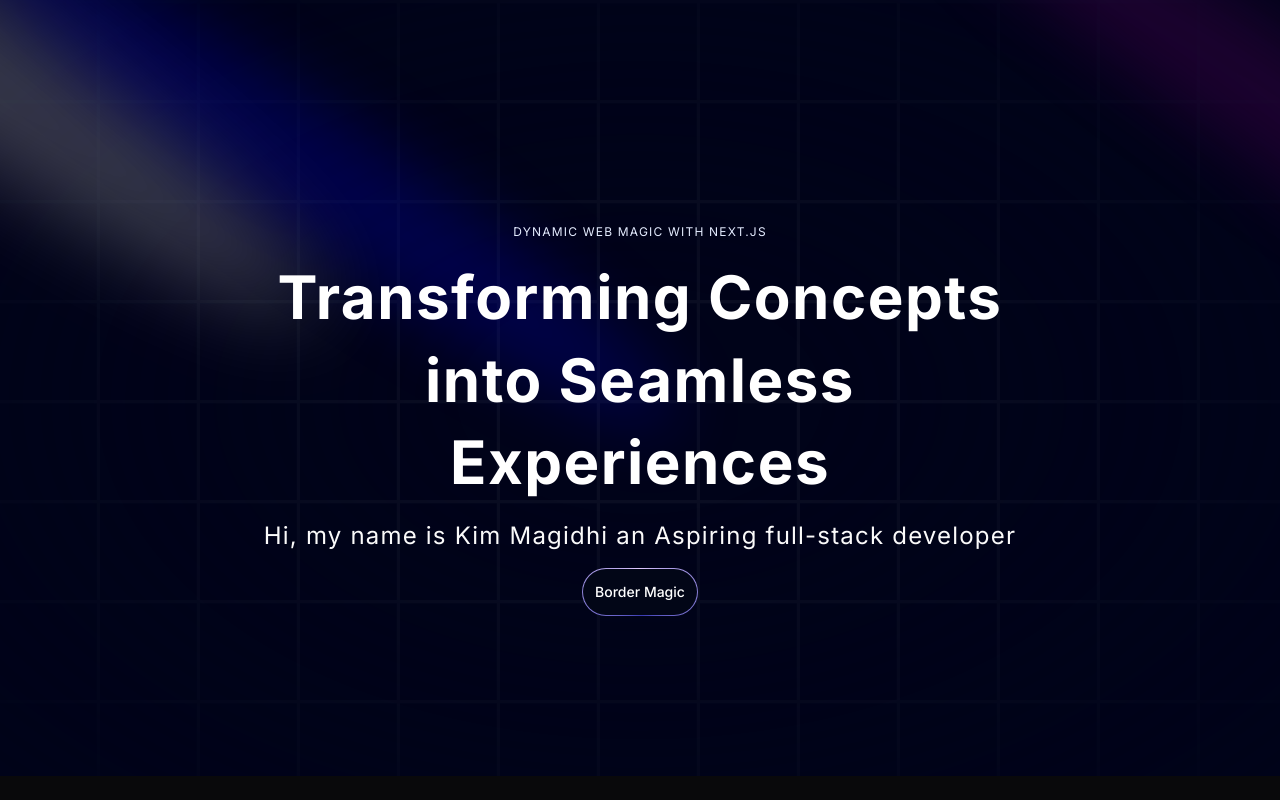
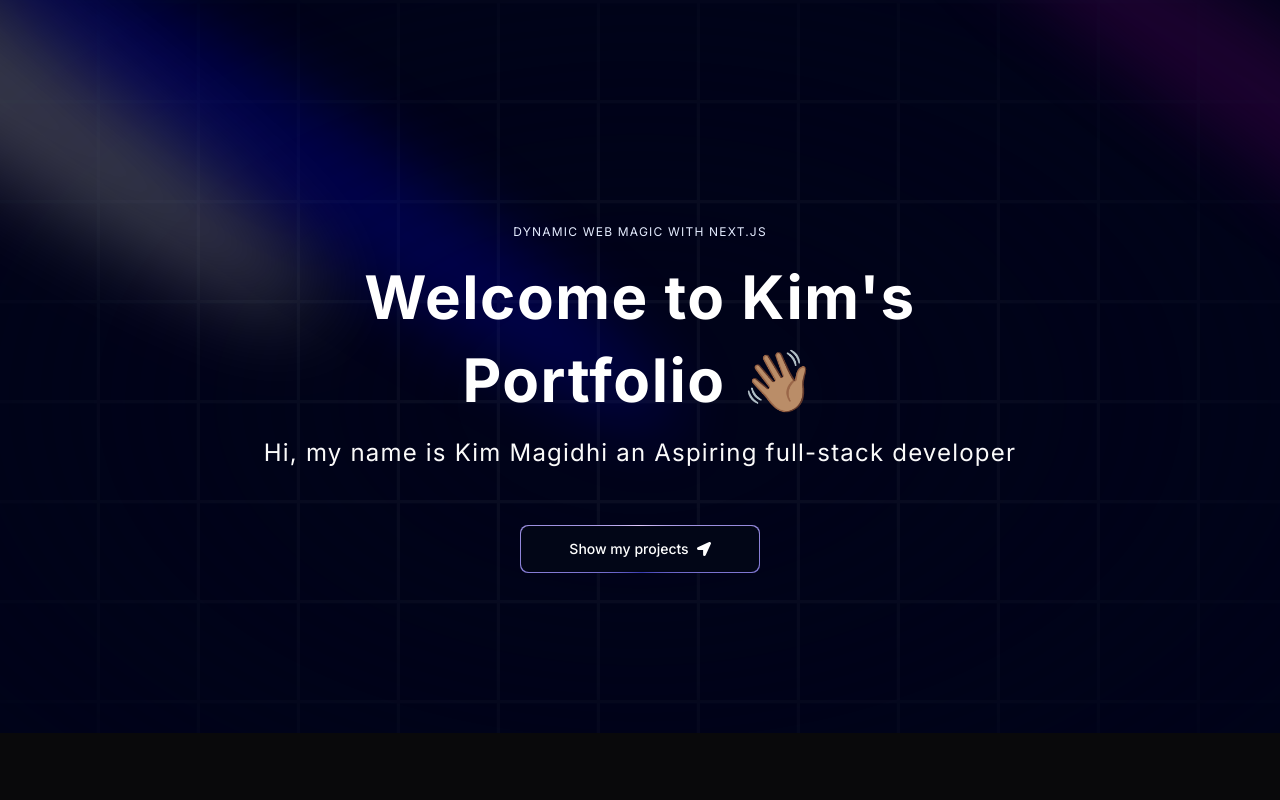
Before and after one commit to KingKimSilverWolf/portfolio_website, a Next.js app: page / in a window 1280 px wide. Built offline with nearby package versions, Linux system fonts and the light colour scheme.

Commit message:
Finished working on the hero section, now started working on the navbar

```diff
--- a/app/page.tsx
+++ b/app/page.tsx
@@ -1,11 +1,16 @@
 import Image from "next/image";
 import Hero from "@/components/Hero";
+import { FloatingNav } from "@/components/ui/FloatingNav";
+import { FaHome } from "react-icons/fa";
 
 export default function Home() {
   return (
     <main className="relative bg-black-100 flex justify-center items-center flex-col overflow-hidden
     mx-auto sm:px-10 px-5">
       <div className="max-w-7xl w-full">
+        <FloatingNav navItems={[
+          { name: 'Home', link: '/', icon: <FaHome/>}
+        ]}/>
         <Hero />
       </div>
     </main>
--- a/components/Hero.tsx
+++ b/components/Hero.tsx
@@ -1,6 +1,7 @@
 import { Spotlight } from './ui/Spotlight'
 import { TextGenerateEffect } from './ui/TextGenerateEffect'
 import  MagicButton  from './ui/MagicButton'
+import { FaLocationArrow } from 'react-icons/fa'
 
 const Hero = () => {
   return (
@@ -22,14 +23,18 @@
                 </h2>
                 <TextGenerateEffect
                   className="text-center text-[40px] md:text-5xl lg:text-6xl"
-                  words="Transforming Concepts into Seamless Experiences"
+                  words="Welcome to Kim's Portfolio 👋🏽"
                 />
                 <p className='text-center md:tracking-wider mb-4 text-sm md:text-lg lg:text-2xl'>
                     Hi, my name is Kim Magidhi an Aspiring full-stack developer
                 </p>
 
                 <a href="#about">
-                  <MagicButton />
+                  <MagicButton
+                    title="Show my projects"
+                    icon ={<FaLocationArrow />}
+                    position='right'
+                  />
                 </a>
             </div>
         </div>
--- /dev/null
+++ b/components/ui/FloatingNav.tsx
@@ -0,0 +1,82 @@
+"use client";
+import React, { useState } from "react";
+import {
+  motion,
+  AnimatePresence,
+  useScroll,
+  useMotionValueEvent,
+} from "framer-motion";
+import { cn } from "@/lib/utils";
+import Link from "next/link";
+
+export const FloatingNav = ({
+  navItems,
+  className,
+}: {
+  navItems: {
+    name: string;
+    link: string;
+    icon?: JSX.Element;
+  }[];
+  className?: string;
+}) => {
+  const { scrollYProgress } = useScroll();
+
+  const [visible, setVisible] = useState(false);
+
+  useMotionValueEvent(scrollYProgress, "change", (current) => {
+    // Check if current is not undefined and is a number
+    if (typeof current === "number") {
+      let direction = current! - scrollYProgress.getPrevious()!;
+
+      if (scrollYProgress.get() < 0.05) {
+        setVisible(false);
+      } else {
+        if (direction < 0) {
+          setVisible(true);
+        } else {
+          setVisible(false);
+        }
+      }
+    }
+  });
+
+  return (
+    <AnimatePresence mode="wait">
+      <motion.div
+        initial={{
+          opacity: 1,
+          y: -100,
+        }}
+        animate={{
+          y: visible ? 0 : -100,
+          opacity: visible ? 1 : 0,
+        }}
+        transition={{
+          duration: 0.2,
+        }}
+        className={cn(
+          "flex max-w-fit  fixed top-10 inset-x-0 mx-auto border border-transparent dark:border-white/[0.2] rounded-full dark:bg-black bg-white shadow-[0px_2px_3px_-1px_rgba(0,0,0,0.1),0px_1px_0px_0px_rgba(25,28,33,0.02),0px_0px_0px_1px_rgba(25,28,33,0.08)] z-[5000] pr-2 pl-8 py-2  items-center justify-center space-x-4",
+          className
+        )}
+      >
+        {navItems.map((navItem: any, idx: number) => (
+          <Link
+            key={`link=${idx}`}
+            href={navItem.link}
+            className={cn(
+              "relative dark:text-neutral-50 items-center flex space-x-1 text-neutral-600 dark:hover:text-neutral-300 hover:text-neutral-500"
+            )}
+          >
+            <span className="block sm:hidden">{navItem.icon}</span>
+            <span className="hidden sm:block text-sm">{navItem.name}</span>
+          </Link>
+        ))}
+        <button className="border text-sm font-medium relative border-neutral-200 dark:border-white/[0.2] text-black dark:text-white px-4 py-2 rounded-full">
+          <span>Login</span>
+          <span className="absolute inset-x-0 w-1/2 mx-auto -bottom-px bg-gradient-to-r from-transparent via-blue-500 to-transparent  h-px" />
+        </button>
+      </motion.div>
+    </AnimatePresence>
+  );
+};
--- a/components/ui/MagicButton.tsx
+++ b/components/ui/MagicButton.tsx
@@ -1,11 +1,17 @@
 import React from 'react'
 
-const MagicButton = () => {
+const MagicButton = ({
+    title, icon, position, handleClick, otherClasses
+}: {
+    title: string; icon: React.ReactNode; position: string; handleClick?: () => void; otherClasses?: string;
+}) => {
   return (
-    <button className="relative inline-flex h-12 overflow-hidden rounded-full p-[1px] focus:outline-none focus:ring-2 focus:ring-slate-400 focus:ring-offset-2 focus:ring-offset-slate-50">
+    <button className="relative inline-flex h-12 w-full overflow-hidden rounded-lg p-[1px] focus:outline-none md:w-60 md:mt-10">
         <span className="absolute inset-[-1000%] animate-[spin_2s_linear_infinite] bg-[conic-gradient(from_90deg_at_50%_50%,#E2CBFF_0%,#393BB2_50%,#E2CBFF_100%)]" />
-        <span className="inline-flex h-full w-full cursor-pointer items-center justify-center rounded-full bg-slate-950 px-3 py-1 text-sm font-medium text-white backdrop-blur-3xl">
-            Border Magic
+        <span className={`inline-flex h-full w-full cursor-pointer items-center justify-center rounded-lg bg-slate-950 px-7 text-sm font-medium text-white backdrop-blur-3xl gap-2 ${otherClasses}`}>
+            {position === 'left' && icon}
+            {title}
+            {position === 'right' && icon}
         </span>
     </button>
   )
--- a/package.json
+++ b/package.json
@@ -16,6 +16,7 @@
     "next-themes": "^0.3.0",
     "react": "^18",
     "react-dom": "^18",
+    "react-icons": "^5.3.0",
     "tailwind-merge": "^2.5.2",
     "tailwindcss-animate": "^1.0.7"
   },
```
Also changed, not shown: 1 other file (tests, documents, lock files or other folders).
